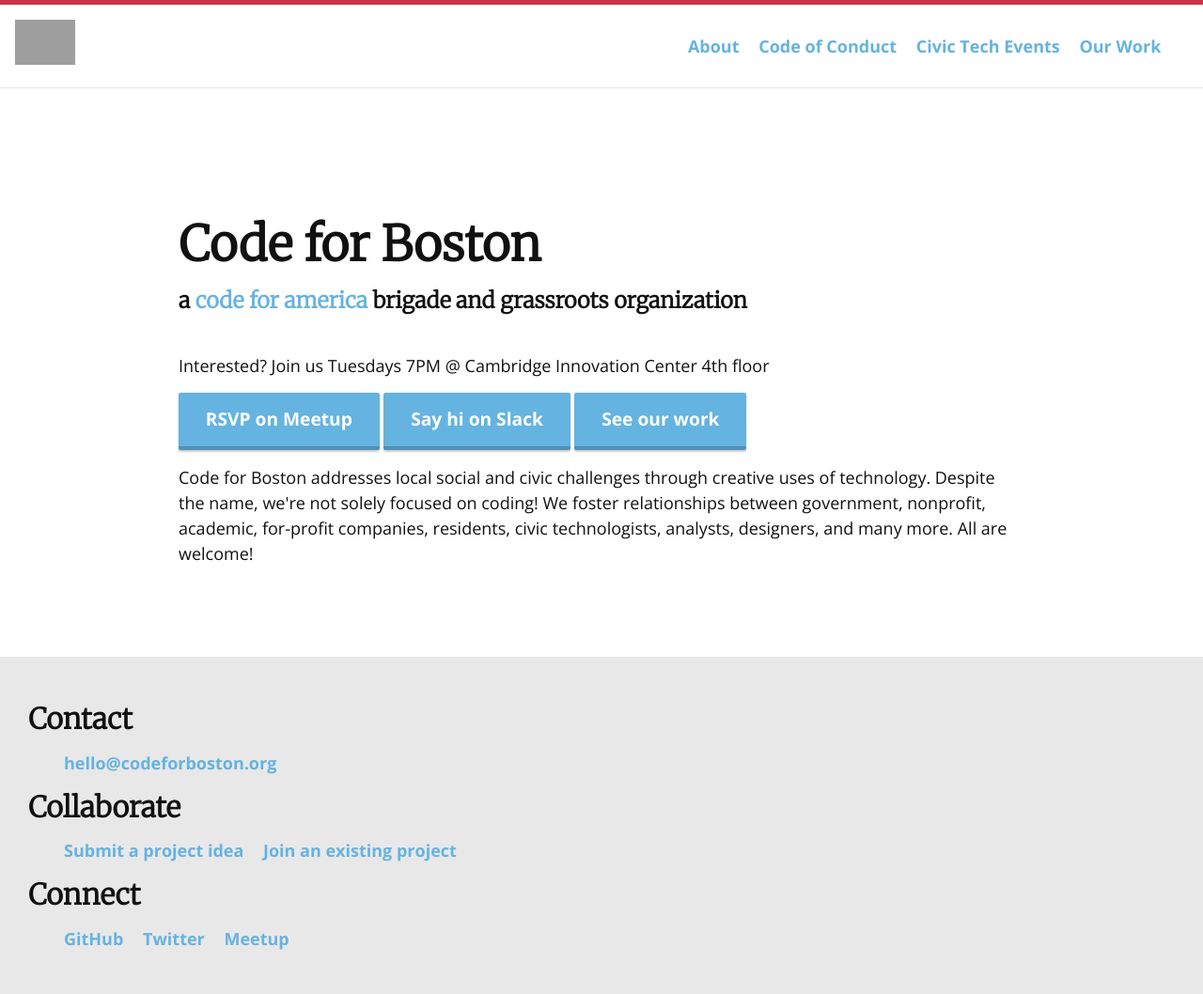
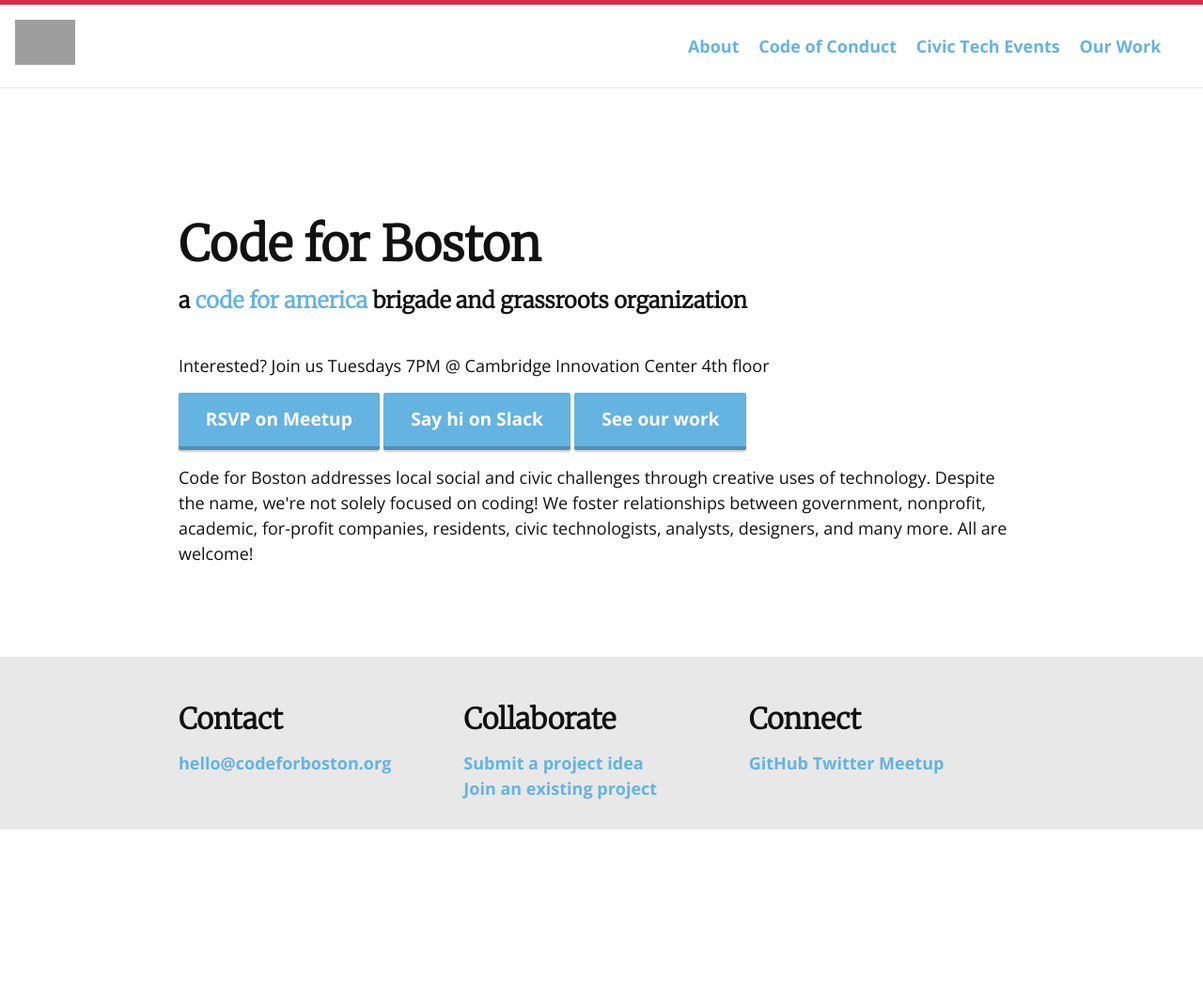
Before and after one commit to codeforboston/codeforboston.org, a Jekyll site: the page built from index.html, in a window 1280 px wide. Shown: the whole page at 94% size. Built offline with Jekyll 4.4.1, drawn with Linux system fonts in a browser that asks for light colours; nearby versions of some CDN libraries; after the commit the page ends 900 px from its top, so only the background shows below that; grey boxes are pictures that could not be loaded.

Commit message:
MOD: footer is now in columns instead of list

```diff
--- a/_includes/footer.html
+++ b/_includes/footer.html
@@ -1,58 +1,29 @@
-<footer class="site-footer t-margin--top l-before-angled">
+<footer class="site-footer">
 
-  <div class="wrapper">
+  <div class="footer-grid">
 
-    <div class="row">
-      <div class="col-4">
+      <div style="grid-column: span 4">
         <h2>Contact</h2>
-        <ul class="contact-list">
-          <li><a href="mailto:{{ site.email }}">{{ site.email }}</a></li>
-        </ul>
+          <a href="mailto:{{ site.email }}">{{ site.email }}</a>
       </div>
 
-      <div class="col-4">
+      <div style="grid-column: span 4">
         <h2>Collaborate</h2>
-        <ul class="social-media-list">
-          <li>
-            <a href="https://docs.google.com/forms/d/e/1FAIpQLSce0lWiZFMe4HnqgM9iaXDVhpwG06_GNLGKKYR2mcQGlhQ4rQ/viewform">
-              Submit a project idea
-              <!-- TODO: make sure links to the right place -->
-               </a>
-          </li>
-          <li>
-            <a href="{{ site.projects }}">
-              <!-- TODO: UGH this site.projects link does not work -->
-              Join an existing project
-                </a>
-          </li>
-        </ul>
+          <a href="https://docs.google.com/forms/d/e/1FAIpQLSce0lWiZFMe4HnqgM9iaXDVhpwG06_GNLGKKYR2mcQGlhQ4rQ/viewform">
+            Submit a project idea </a><br>
+          <a href="{{ site.projects }}">
+            Join an existing project </a>
       </div>
 
-      <!-- ---------------------- -->
-      <div class="col-4">
-      <!-- TODO: Make sure this doesn't conflict with other footer cols -->
+      <div style="grid-column: span 4">
         <h2>Connect</h2>
-        <ul class="social-media-list">
-          <li>
-            <a href="{{site.github_url}}">
-              GitHub
-                </a>
-          </li>
-          <li>
-            <a href="{{ site.twitter_url }}">
-              Twitter
-                </a>
-          </li>
-          <li>
-            <a href="{{ site.meetup_url }}">
-              Meetup
-                </a>
-          </li>
-        </ul>
+          <a href="{{site.github_url}}">
+            GitHub </a>
+          <a href="{{ site.twitter_url }}">
+            Twitter </a>
+          <a href="{{ site.meetup_url }}">
+            Meetup </a>
       </div>
-      <!-- ---------------------- -->
-
-    </div>
 
   </div>
 
--- a/css/main.scss
+++ b/css/main.scss
@@ -104,7 +104,16 @@
     margin-top: 6rem;
     padding-top: 3rem;
     color: #111;
-    padding-left: 30px;
+}
+
+.footer-grid {
+    display: grid;
+    grid-template-columns: repeat(12, 1fr);
+    grid-template-rows: auto;
+    grid-gap: 10px;
+    width: 50em;
+    margin-left: auto;
+    margin-right: auto;
 }
 
 
@@ -121,7 +130,6 @@
 .cfbgrid {
     display: grid;
     grid-template-columns: repeat(4, 1fr);
-    /*grid-template-columns: repeat(12, 1fr);*/
     grid-template-rows: auto;
     grid-gap: 10px;
 
```
